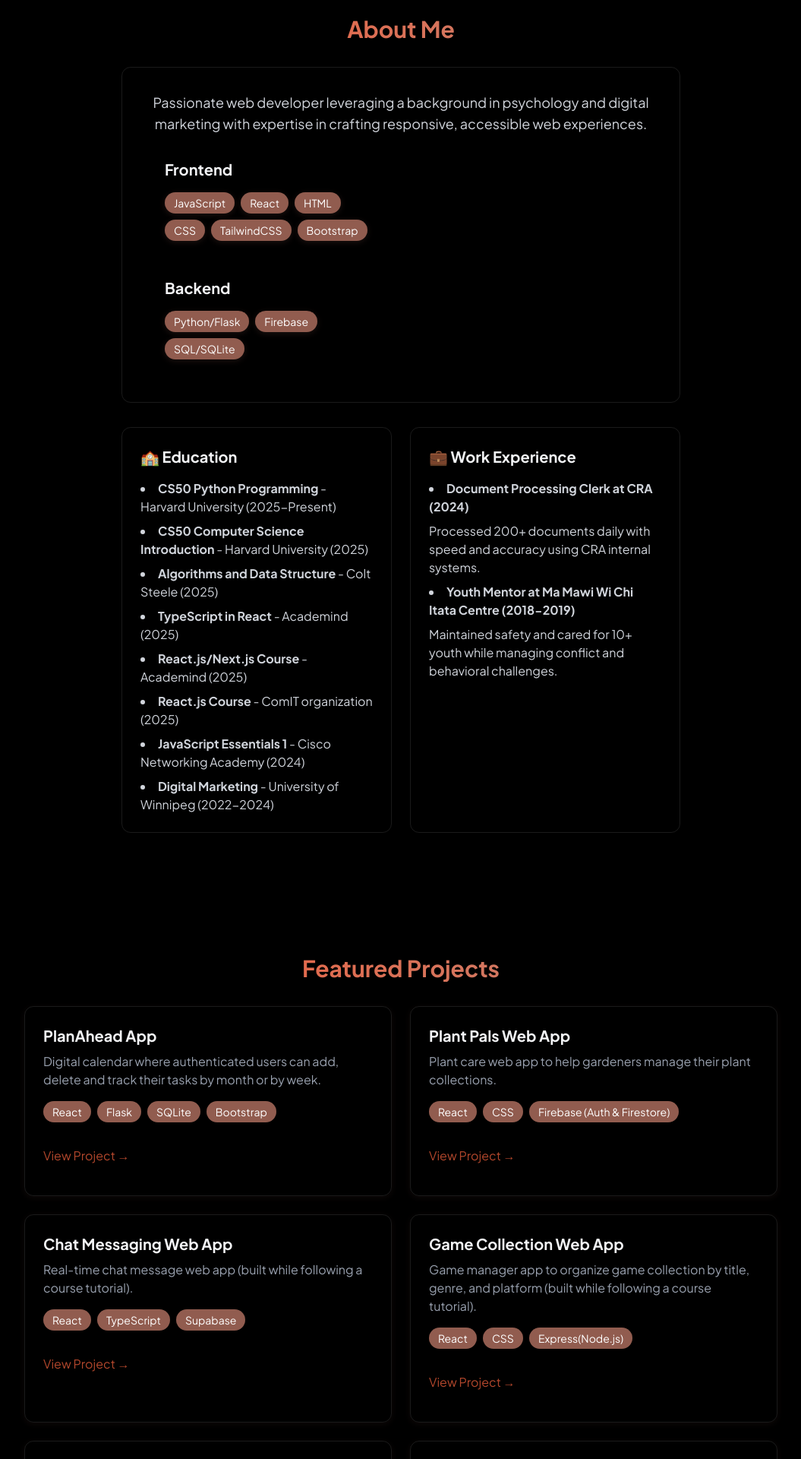
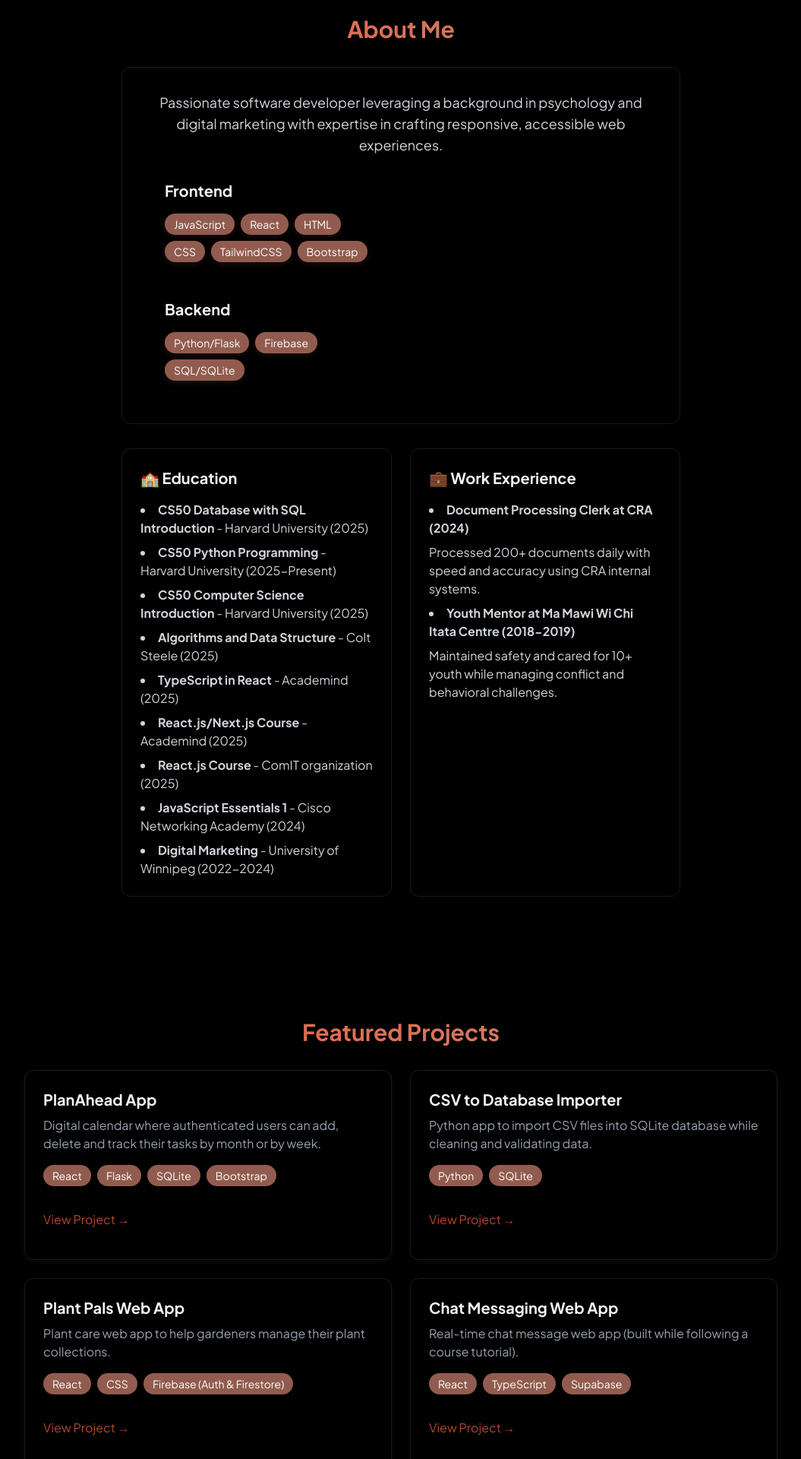
Before and after one commit to saraccmululo/Portfolio, a React (Vite) app: page / in a window 1280 px wide. Shown: the part 860-2780 px from the top of the page at 76% size, without its empty margins (112-1167 px from the left). Built offline with nearby package versions, Linux system fonts and the light colour scheme.

Commit message:
Update portfolio with new project

```diff
--- a/src/components/sections/About.jsx
+++ b/src/components/sections/About.jsx
@@ -15,7 +15,7 @@ const About = () => {
         </h2>
         <div className="rounded-xl p-8 border-white/10 border hover:-translate-y-1 transition-all">
           <p className="text-gray-300 mb-2 text-lg text-center">
-            Passionate web developer leveraging a background in psychology and digital
+            Passionate software developer leveraging a background in psychology and digital
             marketing with expertise in crafting responsive,
             accessible web experiences.
           </p>
@@ -56,6 +56,8 @@ const About = () => {
             <h3 className="text-xl font-bold mb-4">🏫 Education</h3>
             <ul className="list-disc list-inside text-gray-300 space-y-2">
               <li>
+                <strong>CS50 Database with SQL Introduction</strong> - Harvard University (2025)
+              </li><li>
                 <strong>CS50 Python Programming</strong> - Harvard University (2025-Present)
               </li>
               <li>
--- a/src/components/sections/Home.jsx
+++ b/src/components/sections/Home.jsx
@@ -13,7 +13,7 @@ const Home = () => {
             Hi, I'm Sara CCM
           </h1>
           <p className="text-white text-lg mb-8 max-w-lg mx-auto">
-            I'm a web developer specialized in building responsive,
+            I'm a software developer specialized in building responsive,
             user-friendly websites and creating innovative solutions that make
             an impact.
           </p>
--- a/src/components/sections/Projects.jsx
+++ b/src/components/sections/Projects.jsx
@@ -40,6 +40,34 @@ const Projects = () => {
               </a>
             </div>
           </div>
+
+          <div className="p-6 rounded-xl border border-white/10 hover:-translate-y-1 hover:border-[#915c4f]/50 hover: shadow-[0_2px_8px_rgba(145,92,79,0.1)] transition-all ">
+            <h3 className="text-xl font-bold mb-2">CSV to Database Importer</h3>
+            <p className="text-gray-400 mb-4">
+              Python app to import CSV files into SQLite database while cleaning and validating data.
+            </p>
+            <div className="flex flex-wrap gap-2 mb-4">
+              {["Python", "SQLite"].map((item, key) => (
+                <span
+                  key={key}
+                  className="bg-[#915c4f] text-white py-1 px-3 rounded-full text-sm hover:bg-[#915c4f]/50 hover:shadow-[0_2px_8px_rgba(145,92,79,0.2)] transition"
+                >
+                  {item}
+                </span>
+              ))}
+            </div>
+            <div className="flex justify-between items-center">
+              <a
+                href="https://github.com/saraccmululo/CSV_to_Database_Importer"
+                target="_blank"
+                rel="noopener noreferrer"
+                className="text-[#b3472c] hover:text-[#915c4f] transition-colors my-4"
+              >
+                View Project →{" "}
+              </a>
+            </div>
+          </div>
+
           <div className="p-6 rounded-xl border border-white/10 hover:-translate-y-1 hover:border-[#915c4f]/50 hover: shadow-[0_2px_8px_rgba(145,92,79,0.1)] transition-all ">
             <h3 className="text-xl font-bold mb-2">Plant Pals Web App</h3>
             <p className="text-gray-400 mb-4">
@@ -125,6 +153,7 @@ const Projects = () => {
             </div>
           </div>
 
+          {/*
           <div className="p-6 rounded-xl border border-white/10 hover:-translate-y-1 hover:border-[#915c4f]/50 hover: shadow-[0_2px_8px_rgba(145,92,79,0.1)] transition-all ">
             <h3 className="text-xl font-bold mb-2">Quiz App</h3>
             <p className="text-gray-400 mb-4">
@@ -151,6 +180,7 @@ const Projects = () => {
               </a>
             </div>
           </div>
+        */}
 
           <div className="p-6 rounded-xl border border-white/10 hover:-translate-y-1 hover:border-[#915c4f]/50 hover: shadow-[0_2px_8px_rgba(145,92,79,0.1)] transition-all ">
             <h3 className="text-xl font-bold mb-2">Project Manager App</h3>
@@ -178,8 +208,9 @@ const Projects = () => {
               </a>
             </div>
           </div>
+          {/*
+          <div className="p-6 rounded-xl border border-white/10 hover:-translate-y-1 hover:border-[#915c4f]/50 hover: shadow-[0_2px_8px_rgba(145,92,79,0.1)] transition-all ">
 
-          <div className="p-6 rounded-xl border border-white/10 hover:-translate-y-1 hover:border-[#915c4f]/50 hover: shadow-[0_2px_8px_rgba(145,92,79,0.1)] transition-all ">
             <h3 className="text-xl font-bold mb-2">Food Order App</h3>
             <p className="text-gray-400 mb-4">
               Food web app with checkout functionality (built while following a course tutorial).
@@ -204,7 +235,9 @@ const Projects = () => {
                 View Project →{" "}
               </a>
             </div>
+
           </div>
+          */}
         </div>
       </div>
       </RevealOnScroll>
```
